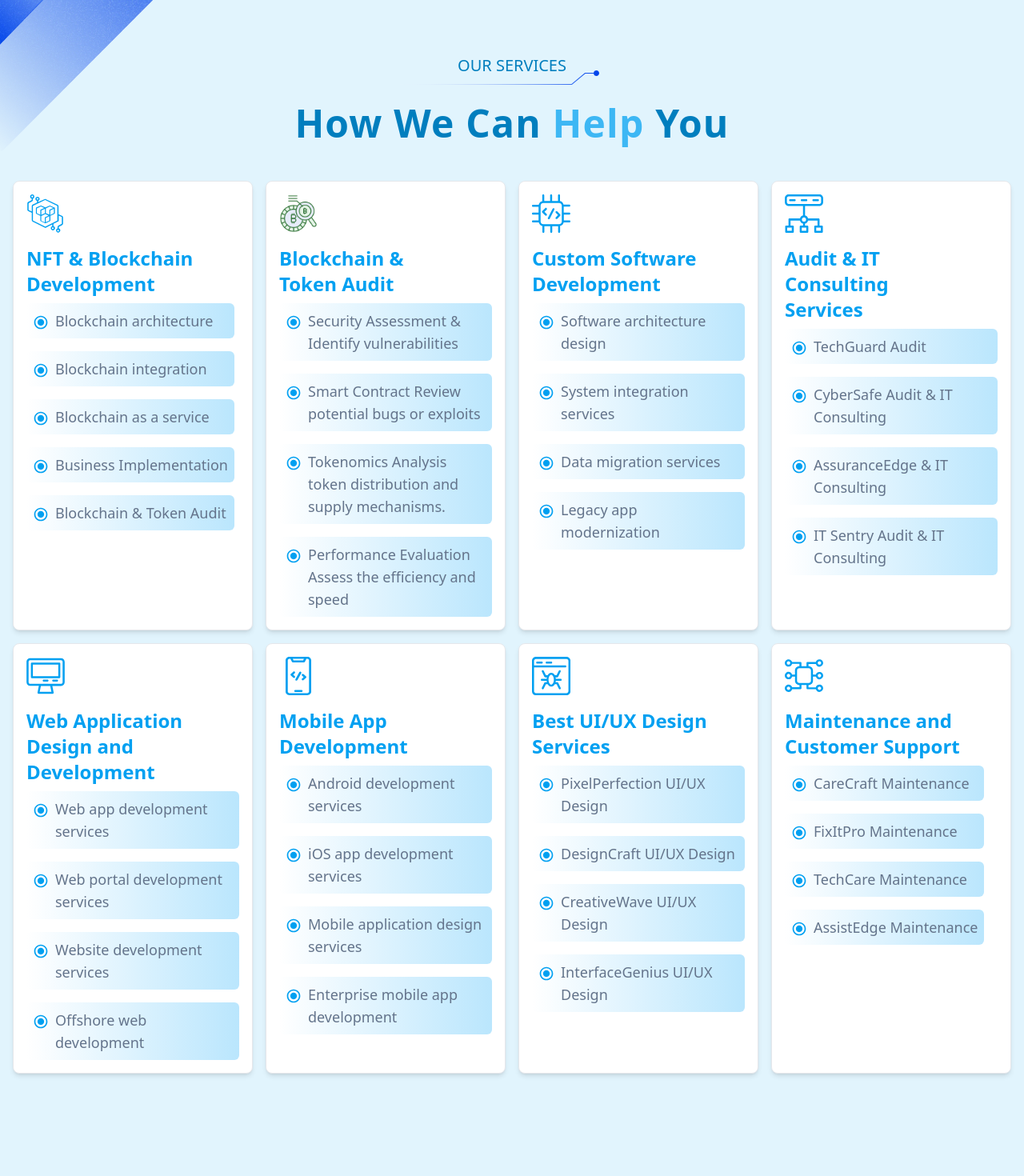
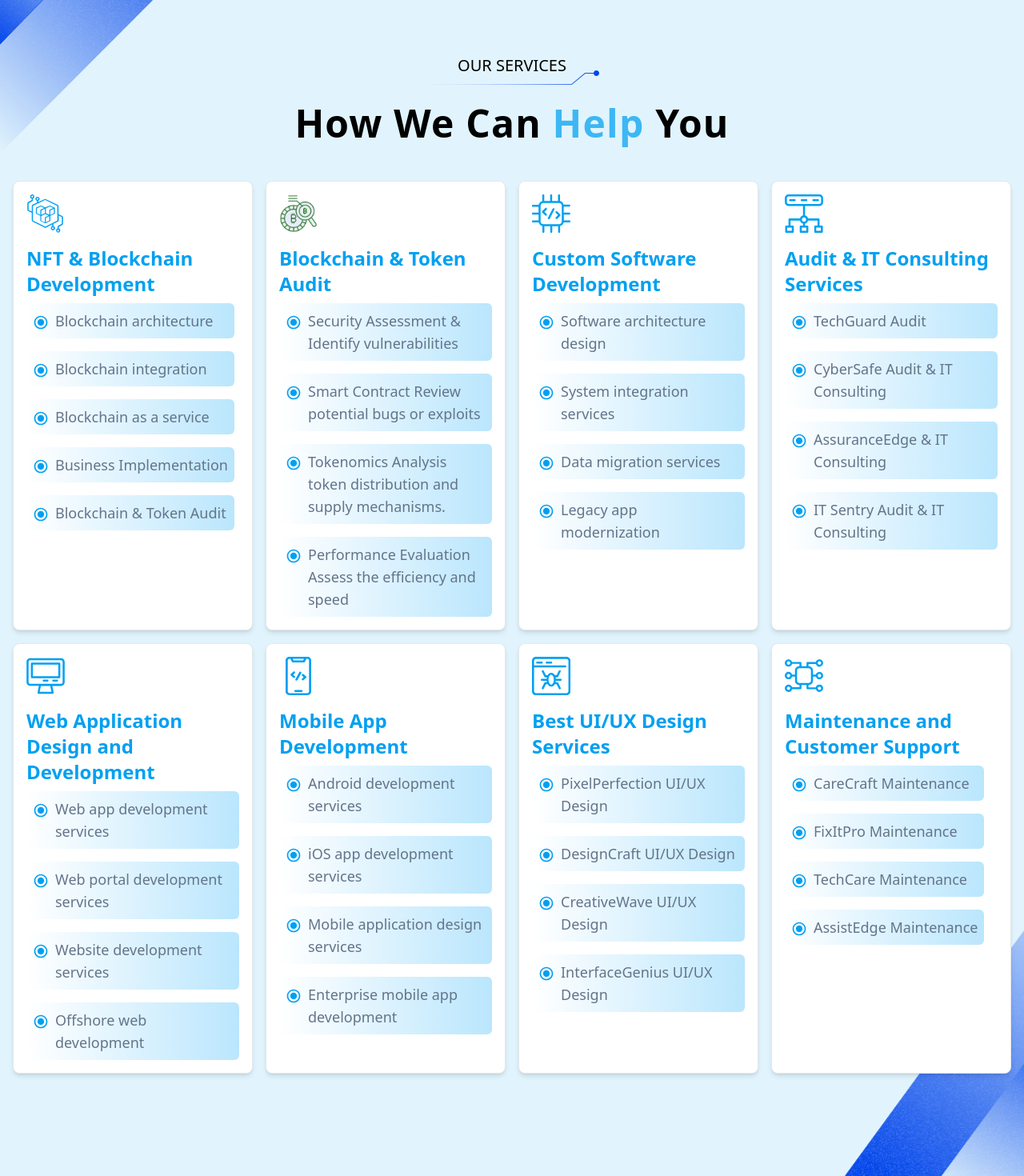
Before and after one commit to ayan878/colibyt, a React (Vite) app in the folder frontend/: page / in a window 1280 px wide. Shown: the part 1187-2657 px from the top of the page at 80% size. Built offline with nearby package versions, Linux system fonts and the light colour scheme; what tailwind-clip-path would draw is missing.

Commit message:
services

```diff
--- a/frontend/src/components/OurServices.jsx
+++ b/frontend/src/components/OurServices.jsx
@@ -1,3 +1,184 @@
+// import shapeAngle from "../assets/shape_angle_2.webp";
+// import shape from "../assets/shape_space_1.svg";
+// import titleUnderline from "../assets/shape_title_under_line.svg";
+// import blockchain from "../assets/icon/nft-blocks.svg";
+// import desktop from "../assets/icon/icon_monitor_2.svg";
+// import bitcoin from "../assets/icon/research.png";
+// import mobile from "../assets/icon/icon_phone.svg";
+// import code from "../assets/icon/icon_code.svg";
+// import prog from "../assets/icon/icon_programming.svg";
+// import bug from "../assets/icon/icon_bug.svg";
+// import progTree from "../assets/icon/icon_programming_tree.svg";
+// import { MdRadioButtonChecked } from "react-icons/md";
+// import { FaArrowRight } from "react-icons/fa6";
+// import shapeAngle1 from "../assets/shape_angle_1.webp";
+
+// const services = [
+//   {
+//     icon: blockchain,
+//     title: "NFT & Blockchain Development",
+//     list: [
+//       "Blockchain architecture",
+//       "Blockchain integration",
+//       "Blockchain as a service",
+//       "Business Implementation",
+//       "Blockchain & Token Audit",
+//     ],
+//   },
+//   {
+//     icon: bitcoin,
+//     title: "Blockchain & Token Audit ",
+//     list: [
+//       "Security Assessment & Identify vulnerabilities",
+//       "Smart Contract Review potential bugs or exploits",
+//       "Tokenomics Analysis token distribution and supply mechanisms.",
+//       "Performance Evaluation Assess the efficiency and speed",
+//     ],
+//   },
+//   {
+//     icon: code,
+//     title: "Custom Software Development",
+//     list: [
+//       "Software architecture design",
+//       "System integration services",
+//       "Data migration services",
+//       "Legacy app modernization",
+//     ],
+//   },
+//   {
+//     icon: progTree,
+//     title: "Audit & IT Consulting Services",
+//     list: [
+//       "TechGuard Audit",
+//       "CyberSafe Audit & IT Consulting",
+//       "AssuranceEdge & IT Consulting",
+//       "IT Sentry Audit & IT Consulting",
+//     ],
+//   },
+//   {
+//     icon: desktop,
+//     title: "Web Application Design and Development",
+//     list: [
+//       "Web app development services",
+//       "Web portal development services",
+//       "Website development services",
+//       "Offshore web development",
+//     ],
+//   },
+//   {
+//     icon: mobile,
+//     title: "Mobile App Development",
+//     list: [
+//       "Android development services",
+//       "iOS app development services",
+//       "Mobile application design services",
+//       "Enterprise mobile app development",
+//     ],
+//   },
+//   {
+//     icon: bug,
+//     title: "Best UI/UX Design Services",
+//     list: [
+//       "PixelPerfection UI/UX Design",
+//       "DesignCraft UI/UX Design",
+//       "CreativeWave UI/UX Design",
+//       "InterfaceGenius UI/UX Design",
+//     ],
+//   },
+//   {
+//     icon: prog,
+//     title: "Maintenance and Customer Support",
+//     list: [
+//       "CareCraft Maintenance",
+//       "FixItPro Maintenance",
+//       "TechCare Maintenance",
+//       "AssistEdge Maintenance",
+//     ],
+//   },
+// ];
+
+// function OurServices() {
+//   return (
+//     <div className="relative bg-light">
+//       <div className="flex">
+//         {/* First Image with Shape Angle */}
+//         <img
+//           src={shapeAngle}
+//           alt="Shape Angle Image"
+//           className="w-[282px] object-contain"
+//         />
+
+//         {/* Second Image with Shape Space */}
+//         <img
+//           src={shape}
+//           alt="Shape Space Image"
+//           className="h-[28px] object-contain"
+//         />
+//       </div>
+
+//       <div className="relative -top-32 flex flex-col items-center justify-center text-dark">
+//         <span className="text-xl uppercase text-center">Our Services</span>
+//         <img
+//           src={titleUnderline}
+//           alt={titleUnderline}
+//           className="-mt-2 -ml-10"
+//         />
+//         <h1 className="text-5xl font-bold tracking-wide mt-6">
+//           How We Can <span className="text-secondary">Help</span> You
+//         </h1>
+//       </div>
+
+//       {/* Services */}
+//       <div className="relative -top-32 grid grid-cols-4 gap-4 mt-12 px-4 bg-light">
+//         {services.map((service, index) => (
+//           <div
+//             key={index}
+//             className="group flex flex-col items-start p-4 border rounded-lg shadow-md bg-white clip-path-diamond"
+//           >
+//             {/* Icon (If available) */}
+//             {service.icon && (
+//               <img
+//                 src={service.icon}
+//                 alt={service.title}
+//                 className="w-12 h-12 object-contain mb-4"
+//               />
+//             )}
+//             {/* Title */}
+//             <h1 className="text-2xl font-semibold text-primary mb-2 gap-2">
+//               {service.title}
+//               <span className="inline-flex items-center ml-2 transform translate-x-[-10px] opacity-0 group-hover:translate-x-0 group-hover:opacity-100 transition-all duration-200 ease-out">
+//                 <FaArrowRight className="inline-flex text-lg" />
+//               </span>
+//             </h1>
+
+//             {/* List */}
+//             <ul className="space-y-4 font-regular">
+//               {service.list.map((item, idx) => (
+//                 <li
+//                   key={idx}
+//                   className="flex gap-2 bg-gradient-to-l from-sky-200 to-#fffff p-2 text-lg rounded-md text-slate-500"
+//                 >
+//                   <MdRadioButtonChecked className="text-primary w-5 h-5 mt-[6px]" />
+//                   <span className="flex-1">{item}</span>
+//                 </li>
+//               ))}
+//             </ul>
+//           </div>
+//         ))}
+//       </div>
+
+//       {/* Image positioned below the services layer */}
+//       <img
+//         src={shapeAngle1}
+//         alt={shapeAngle1}
+//         className="absolute bottom-0 right-4 w-56 object-contain z-0"
+//       />
+//     </div>
+//   );
+// }
+
+// export default OurServices;
+
 import shapeAngle from "../assets/shape_angle_2.webp";
 import shape from "../assets/shape_space_1.svg";
 import titleUnderline from "../assets/shape_title_under_line.svg";
@@ -11,6 +192,7 @@ import bug from "../assets/icon/icon_bug.svg";
 import progTree from "../assets/icon/icon_programming_tree.svg";
 import { MdRadioButtonChecked } from "react-icons/md";
 import { FaArrowRight } from "react-icons/fa6";
+import shapeAngle1 from "../assets/shape_angle_1.webp";
 
 const services = [
   {
@@ -98,7 +280,7 @@ const services = [
 
 function OurServices() {
   return (
-    <div className="bg-light">
+    <div className="relative bg-light">
       <div className="flex">
         {/* First Image with Shape Angle */}
         <img
@@ -115,7 +297,7 @@ function OurServices() {
         />
       </div>
 
-      <div className="relative -top-32 flex flex-col items-center justify-center text-dark">
+      <div className="relative -top-32 flex flex-col items-center justify-center">
         <span className="text-xl uppercase text-center">Our Services</span>
         <img
           src={titleUnderline}
@@ -128,7 +310,7 @@ function OurServices() {
       </div>
 
       {/* Services */}
-      <div className="relative -top-32 grid grid-cols-4 gap-4 mt-12 px-4">
+      <div className="relative -top-32 grid grid-cols-4 gap-4 mt-12 px-4 z-10">
         {services.map((service, index) => (
           <div
             key={index}
@@ -143,9 +325,9 @@ function OurServices() {
               />
             )}
             {/* Title */}
-            <h1 className="inline-flex text-2xl font-semibold text-primary items-end mb-2 gap-2">
+            <h1 className="text-2xl font-semibold text-primary mb-2 gap-2">
               {service.title}
-              <span className="ml-2 transform translate-x-[-10px] opacity-0 group-hover:translate-x-0 group-hover:opacity-100 transition-all duration-200 ease-out">
+              <span className="inline-flex items-center ml-2 transform translate-x-[-10px] opacity-0 group-hover:translate-x-0 group-hover:opacity-100 transition-all duration-200 ease-out">
                 <FaArrowRight className="inline-flex text-lg" />
               </span>
             </h1>
@@ -165,6 +347,13 @@ function OurServices() {
           </div>
         ))}
       </div>
+
+      {/* Image positioned below the services layer */}
+      <img
+        src={shapeAngle1}
+        alt={shapeAngle1}
+        className="absolute bottom-0 right-0 w-56 object-contain z-0"
+      />
     </div>
   );
 }
```
